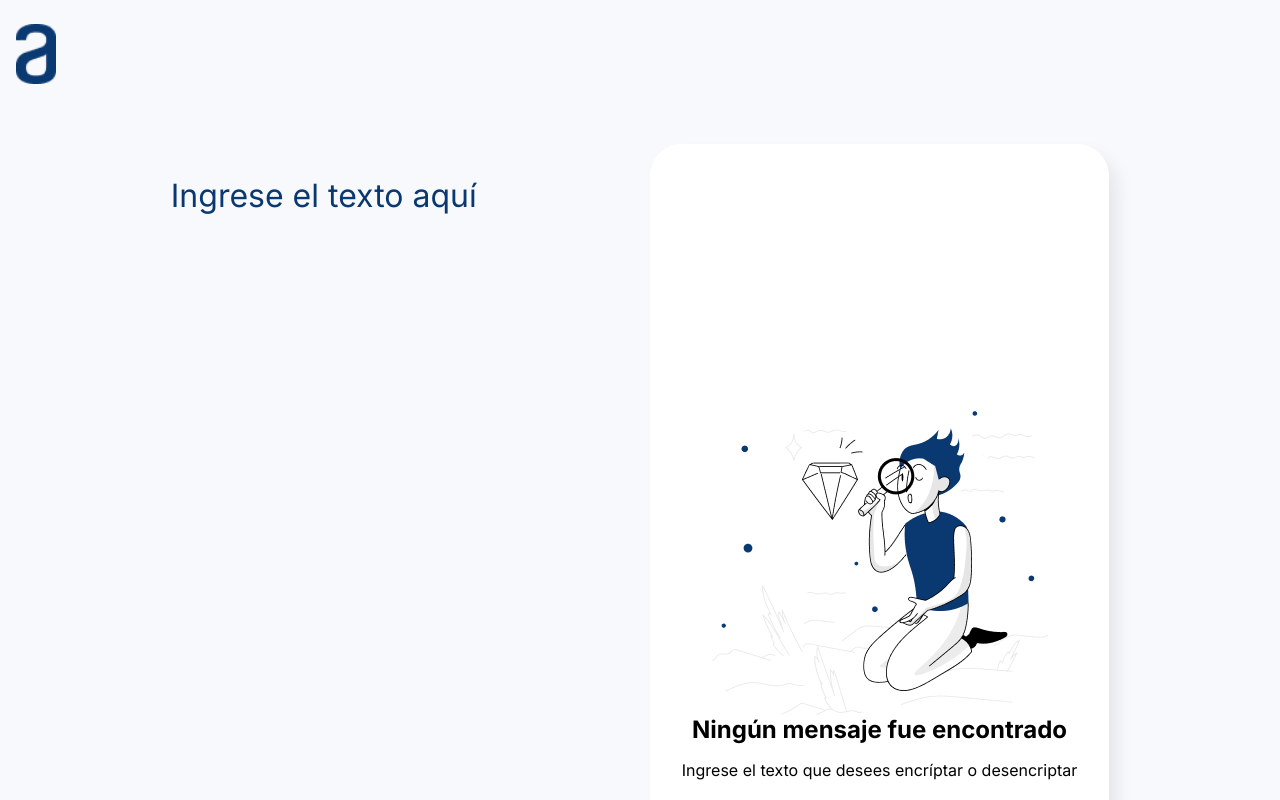
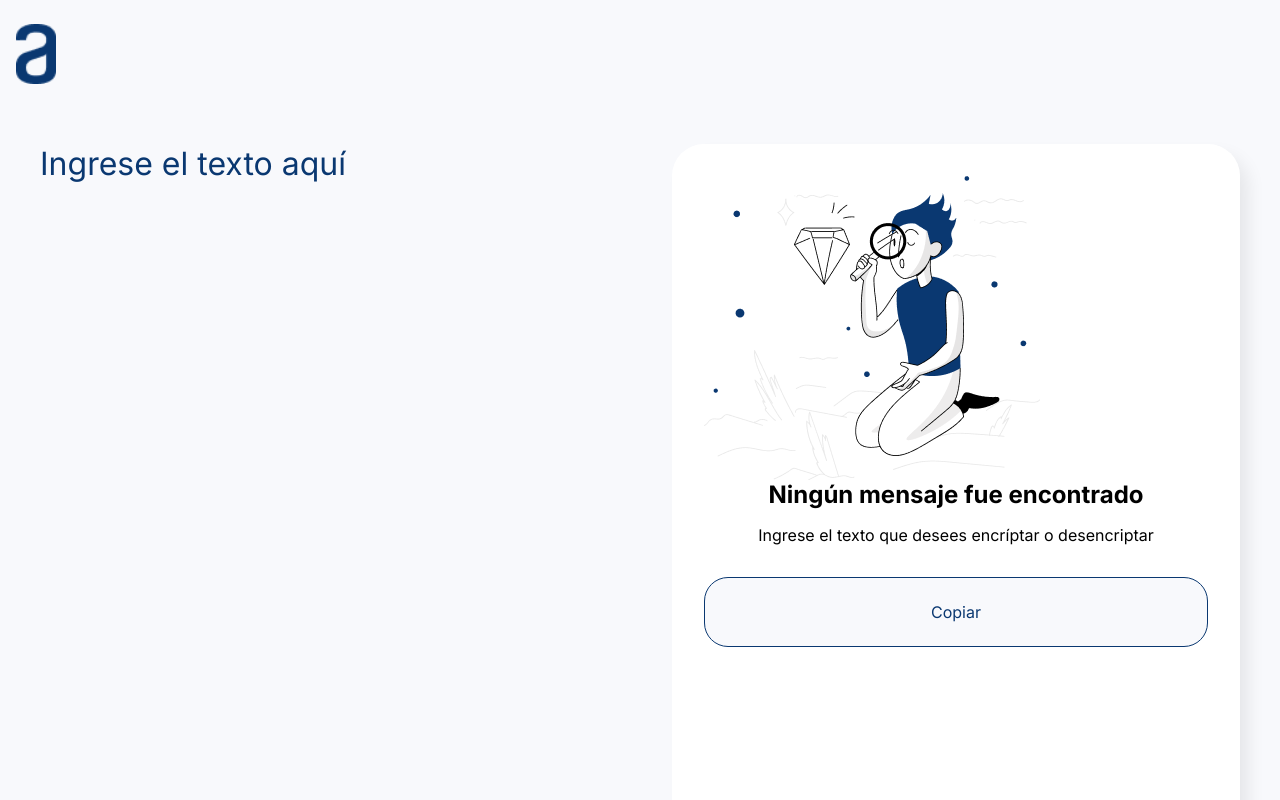
Before and after one commit to jmanriquecha/text-encryptor, a website: page src/index.html in a window 1280 px wide. Shown: the top 800 px of the page. Drawn offline with Linux system fonts and the light colour scheme.

Commit message:
Se corrige la adaptabilidad a dispositivos y se mejora funcion de cifrado

```diff
--- a/src/css/main.css
+++ b/src/css/main.css
@@ -161,6 +161,7 @@ main {
     background-repeat: no-repeat;
     background-size: 16px;
     width: 100%;
+    box-sizing: border-box;
     height: 16px;
     padding-left: 20px;
     margin-bottom: 16px;
@@ -182,15 +183,17 @@ main {
     background-color: var(--info);
 }
 
-.btn-light {
-    background-color: var(--white);
+.right {
+    display: flex;
+    width: 100%;
 }
 
 .text-show {
-    display: flex;
+    flex: 1;
+    max-width: 100%;
+    box-sizing: border-box;
     flex-direction: column;
     justify-content: center;
-    width: auto;
     align-items: center;
     background-color: var(--white);
     outline: none !important;
@@ -234,6 +237,11 @@ footer p {
 @media (min-width: 400px) {
     .container {
         padding: 0 40px;
+    }
+
+    .left {
+        width: 100%;
+        box-sizing: border-box;
     }
 
     .buttons {
--- a/src/index.html
+++ b/src/index.html
@@ -32,9 +32,8 @@
                 <div class="right">
                     <div class="text-show">
                         <div class="not-found"></div>
-                        <h2 id="text-show-h2" class="text-lg text-bold">Ningún mensaje fue encontrado</h2>
-                        <p id="text-show-p" class="text-md text-regular">Ingrese el texto que desees encríptar o
-                            desencriptar</p>
+                        <h2 id="text-show-h2" class="text-lg text-bold"></h2>
+                        <p id="text-show-p" class="text-md text-regular"></p>
                         <button class="btn btn-light" id="btn-copy">Copiar</button>
                     </div>
                 </div>
--- a/src/js/encryptor.js
+++ b/src/js/encryptor.js
@@ -16,10 +16,17 @@ texto.focus();
 
 // addEventListener
 btnEncriptar.addEventListener('click', function () {
-    textShowH2.classList.add('hidden');
-    textShowP.classList.remove('text-md');
-    textShowP.classList.add('text-lg', 'text-left');
-    textShowP.innerHTML = encriptarTexto(texto.value);
+    if (texto.value === '') {
+        textoDefecto();
+    } else {
+        // Modificar estilos
+        textShowH2.classList.add('hidden');
+        textShowP.classList.remove('text-md');
+        textShowP.classList.add('text-lg', 'text-left');
+
+        // Se muestra el texto cifrado
+        textShowP.innerHTML = encriptarTexto(texto.value);
+    }
 });
 
 /**
@@ -54,3 +61,17 @@ function encriptarTexto(texto) {
 
     return texto_encriptado;
 }
+
+function textoDefecto() {
+    // Estilos
+    textShowH2.classList.remove('hidden');
+    textShowP.classList.add('text-md');
+    textShowP.classList.remove('text-lg', 'text-left');
+
+    // Mensajes
+    textShowH2.innerHTML = 'Ningún mensaje fue encontrado';
+    textShowP.innerHTML = 'Ingrese el texto que desees encríptar o desencriptar';
+}
+
+// Se ejecuta al iniciar el programa
+textoDefecto()
```
